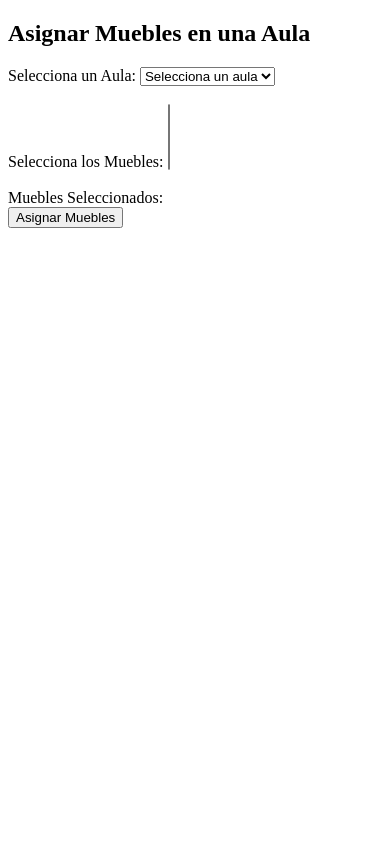
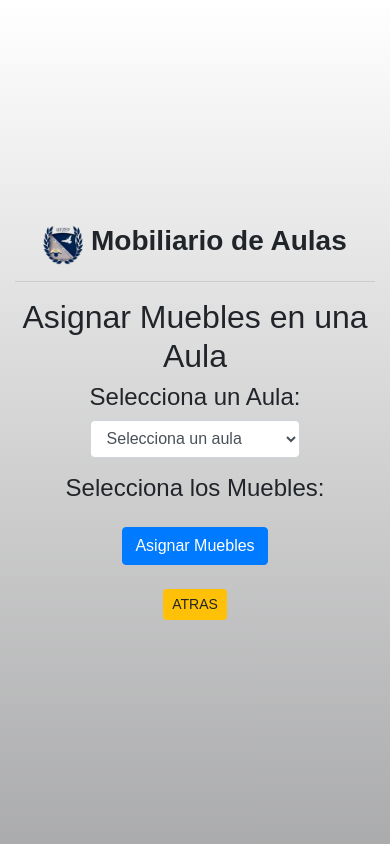
Before and after one commit to franxxdmsk132/Inventario_UEZEP, a Spring Boot app: page /defmub/show in a window 390 px wide. Run offline with Spring Boot 4, Linux system fonts and the light colour scheme; the visitor is signed in with stand-in values (Sample User, id 1); some of the project's set-up classes (security, data sources, template engines, error pages and the like) are left out, and stand-ins take their place; some libraries are stand-ins or nearby versions.

Commit message:
Agregado el de asignar muebles y el listado de doble de aulas y muebles detalles por revisar

```diff
--- a/src/main/java/com/eabmodel/inventario_uezep/Controller/AulasMueblesController.java
+++ b/src/main/java/com/eabmodel/inventario_uezep/Controller/AulasMueblesController.java
@@ -6,7 +6,11 @@
 import com.eabmodel.inventario_uezep.Service.AulaService;
 import com.eabmodel.inventario_uezep.Service.AulasMueblesService;
 import com.eabmodel.inventario_uezep.Service.MuebleService;
+import com.fasterxml.jackson.core.JsonProcessingException;
+import com.fasterxml.jackson.databind.ObjectMapper;
+import org.hibernate.annotations.GeneratorType;
 import org.springframework.beans.factory.annotation.Autowired;
+import org.springframework.http.MediaType;
 import org.springframework.stereotype.Controller;
 import org.springframework.ui.Model;
 import org.springframework.web.bind.annotation.*;
@@ -25,6 +29,8 @@
     private AulaService aulaService;
     @Autowired
     private MuebleService muebleService;
+
+
 
     @GetMapping("/show")
     public String mostrarFormulario() {
@@ -54,8 +60,11 @@
         model.addAttribute("aulmue", aulasMueblesList);
         return "aulas-muebles/detalles-aulas-muebles";
     }
-
-
+    @RequestMapping(value = "/masDetalles2", produces = MediaType.APPLICATION_JSON_VALUE)
+    @ResponseBody
+    public List<AulasMuebles> viewAula(@RequestParam("id_aula") int id_aula) {
+        return aulasMueblesService.findDetailsByAulaIdWrapper(id_aula);
+    }
 
 
     @PostMapping("/save")
--- a/src/main/java/com/eabmodel/inventario_uezep/Service/AulasMueblesService.java
+++ b/src/main/java/com/eabmodel/inventario_uezep/Service/AulasMueblesService.java
@@ -31,4 +31,7 @@
     public List<AulasMuebles> findDetailsByAulaIdWrapper(int id_aula) {
         return aulasMueblesDao.findDetailsByAulaId(id_aula);
     }
+    public List<AulasMuebles> findMueblesByIdAula(int id_aula) {
+        return aulasMueblesDao.findMueblesOfAulasById(id_aula);
+    }
 }
--- a/src/main/resources/templates/aulas-muebles/aulas-muebles.html
+++ b/src/main/resources/templates/aulas-muebles/aulas-muebles.html
@@ -1,52 +1,183 @@
-<!DOCTYPE html>
+<!DOCTYPE HTML>
 <html xmlns:th="http://www.thymeleaf.org">
 <head>
-    <meta charset="UTF-8">
-    <title>Asiganación de los  Muebles</title>
+
+
+    <!-- Required meta tags -->
+    <meta charset="utf-8">
+    <meta name="viewport"
+          content="width=device-width, initial-scale=1, shrink-to-fit=no">
+
+    <!-- Bootstrap CSS -->
+    <link rel="stylesheet"
+          href="https://stackpath.bootstrapcdn.com/bootstrap/4.3.1/css/bootstrap.min.css"
+          integrity="sha384-ggOyR0iXCbMQv3Xipma34MD+dH/1fQ784/j6cY/iJTQUOhcWr7x9JvoRxT2MZw1T"
+          crossorigin="anonymous">
+    <style>
+        .btn:hover {
+            transform: scale(1.2); /* Aumenta el tamaño del botón al 120% cuando se pasa el cursor sobre él */
+            transition: transform 0.2s; /* Agrega una transición suave de 0.2 segundos */
+        }
+
+        .thead-darkGray {
+            background-color: #4b4c4f; /* Puedes ajustar el color según tus preferencias */
+            color: white;
+        }
+
+        .body-gradient {
+            background: linear-gradient(to bottom, #ffffff, #4b4c4f 1800px)
+
+        }
+
+        * {
+            margin: 0;
+            padding: 0;
+            box-sizing: border-box;
+        }
+
+        body, html {
+            width: 100%;
+            height: 100%;
+            min-height: 100%;
+            overflow-x: hidden;
+        }
+
+        body {
+            font-family: Arial, sans-serif;
+            margin: 0;
+            padding: 0;
+        }
+
+        nav {
+            background-color: #4b4c4f;
+            color: white;
+            padding: 10px;
+            text-align: center;
+        }
+
+        nav ul {
+            list-style: none;
+            padding: 0;
+            margin: 0;
+        }
+
+        nav li {
+            display: inline;
+            margin-right: 20px;
+        }
+
+        nav a {
+            text-decoration: none;
+            color: white;
+            font-weight: bold;
+        }
+
+        .nav-link:hover {
+            transform: scale(1.25); /* Aumenta el tamaño del enlace al 120% cuando se pasa el cursor sobre él */
+            transition: transform 0.2s; /* Agrega una transición suave de 0.2 segundos */
+            color: #ffffff; /* Cambia el color del texto del enlace a rojo cuando el puntero se acerca */
+
+        }
+
+        .fila-inactiva {
+            background-color: rgba(230, 155, 155, 0.29); /* Cambia el color de fondo a rojo claro */
+        }
+
+
+    </style>
+    <title>Asignacion de Muebles</title>
+
 </head>
-<body>
 
-<h2>Asignar Muebles en una Aula</h2>
+<body class="body-gradient d-flex justify-content-center align-items-center">
 
-<form action="/defmub/save" method="post" th:object="${asignacionForm}">
-    <label for="idAula">Selecciona un Aula:</label>
-    <select id="idAula" name="idAula" required>
-        <option value="" disabled selected>Selecciona un aula</option>
-        <!-- Iterar sobre la lista de aulas disponibles -->
-        <option th:each="aula : ${allAulas}" th:value="${aula.id_aula}" th:text="${aula.curso}"></option>
-    </select><br><br>
+<div class="container text-center">
+    <div>
+    <br>
 
-    <label for="idMuebles">Selecciona los Muebles:</label>
-    <select id="idMuebles" name="idMuebles" onchange="handleSelection()" required multiple>
-        <!-- Iterar sobre la lista de muebles disponibles -->
-        <option th:each="mueble : ${allMuebles}" th:value="${mueble.id_mueble}" th:text="${mueble.nombre_mueble}"></option>
-    </select><br><br>
+    <h3>
+        <img th:src="@{/images/Logo-NBG.png}" class="d-inline-block align-text-top" width="40" height="40" alt="icon">
+        <b>Mobiliario de Aulas</b>
+    </h3>
+    <h4 hidden="hidden"><a th:href="@{/aulas/lista}"
+                           class="btn btn-warning btn-sm mb-3 col-2 d-inline-block align-text-top ">ATRAS</a></h4>
+    <hr>
 
-    <!-- Mostrar los muebles seleccionados -->
-    <label>Muebles Seleccionados:</label>
-    <div id="selectedMuebles"></div>
+    <h2>Asignar Muebles en una Aula</h2>
 
-    <!-- Input oculto para almacenar los IDs de los muebles seleccionados -->
-    <input type="hidden" id="selectedMueblesIds" name="selectedMueblesIds">
+        <form action="/defmub/save" method="post" th:object="${asignacionForm}" class="d-flex flex-column align-items-center">
+            <!-- Select de aulas centrado arriba -->
+            <div class="form-group">
+                <label for="idAula" class="h4">Selecciona un Aula:</label>
+                <select id="idAula" name="idAula" class="form-control" required>
+                    <option value="" disabled selected>Selecciona un aula</option>
+                    <!-- Iterar sobre la lista de aulas disponibles -->
+                    <option th:each="aula : ${allAulas}" th:value="${aula.id_aula}" th:text="${aula.curso + ' - ' + aula.paralelo}"></option>
+                </select>
+            </div>
 
-    <button type="submit">Asignar Muebles</button>
-</form>
+            <!-- Lista de muebles en dos columnas -->
+            <div class="form-group">
+                <label class="h4">Selecciona los Muebles:</label><br>
+                <div class="row">
+                    <div class="col-md-6">
+                        <!-- Iterar sobre la mitad de la lista de muebles disponibles y mostrar un checkbox para cada uno -->
+                        <div th:each="mueble, i: ${allMuebles}" th:if="${i.index % 2 == 0}" class="form-check form-check-lg">
+                            <input type="checkbox" name="idMuebles" th:value="${mueble.id_mueble}" class="form-check-input">
+                            <label th:for="${'mueble' + mueble.id_mueble}" class="form-check-label h5" th:text="${mueble.codigo_mueble + ' - ' + mueble.nombre_mueble }"></label><br>
+                        </div>
+                    </div>
+                    <div class="col-md-6">
+                        <!-- Iterar sobre la otra mitad de la lista de muebles disponibles y mostrar un checkbox para cada uno -->
+                        <div th:each="mueble, i: ${allMuebles}" th:if="${i.index % 2 == 1}" class="form-check form-check-lg">
+                            <input type="checkbox" name="idMuebles" th:value="${mueble.id_mueble}" class="form-check-input">
+                            <label th:for="${'mueble' + mueble.id_mueble}" class="form-check-label h5" th:text="${mueble.codigo_mueble + ' - ' + mueble.nombre_mueble }"></label><br>
+                        </div>
+                    </div>
+                </div>
+            </div>
 
+            <button type="submit" class="btn btn-primary">Asignar Muebles</button>
+        </form>
+
+
+
+
+
+        <br>
+
+
+    <h4 align="center"><a th:href="@{/defmub/lista}"
+                          class="btn btn-warning btn-sm mb-3 d-inline-block align-text-top">ATRAS</a></h4>
+</div>
+
+</div>
 </body>
 <script>
     // Función para manejar la selección de muebles
     function handleSelection() {
         var selectElement = document.getElementById("idMuebles");
-        var selectedMueble = selectElement.options[selectElement.selectedIndex].text;
-        var selectedMuebleId = selectElement.value;
+        var selectedMuebles = [];
 
-        // Agregar el mueble seleccionado a un label
-        var selectedMueblesLabel = document.getElementById("selectedMuebles");
-        selectedMueblesLabel.innerHTML += "<span>" + selectedMueble + "</span>, ";
+        // Reiniciar la lista de muebles seleccionados
+        document.getElementById("selectedMuebles").innerHTML = "";
 
-        // Crear un input oculto para almacenar los IDs de los muebles seleccionados
+        // Obtener todos los muebles seleccionados
+        for (var i = 0; i < selectElement.selectedOptions.length; i++) {
+            var selectedOption = selectElement.selectedOptions[i];
+            var selectedMuebleId = selectedOption.value;
+            var selectedMuebleName = selectedOption.text;
+
+            selectedMuebles.push(selectedMuebleId);
+
+            // Mostrar los muebles seleccionados
+            var selectedMueblesLabel = document.getElementById("selectedMuebles");
+            selectedMueblesLabel.innerHTML += "<span>" + selectedMuebleName + "</span>, ";
+        }
+
+        // Actualizar el valor del campo de texto oculto
         var hiddenInput = document.getElementById("selectedMueblesIds");
-        hiddenInput.value += selectedMuebleId + ",";
+        hiddenInput.value = selectedMuebles.join(",");
     }
 </script>
 </html>
--- a/src/main/resources/templates/aulas-muebles/detalles-aulas-muebles.html
+++ b/src/main/resources/templates/aulas-muebles/detalles-aulas-muebles.html
@@ -98,6 +98,7 @@
     <hr>
     <p class="h4 mb-4">Detalle de los Muebles Ingresados en la Aula</p>
 
+
     <table class="table">
         <thead class="thead-darkGray">
         <tr>
```
Also changed, not shown: src/main/java/com/eabmodel/inventario_uezep/Dao/AulasMueblesDao.java (+27 -0 lines), src/main/resources/templates/aulas-muebles/lista-aulas-muebles.html (+50 -23 lines).
